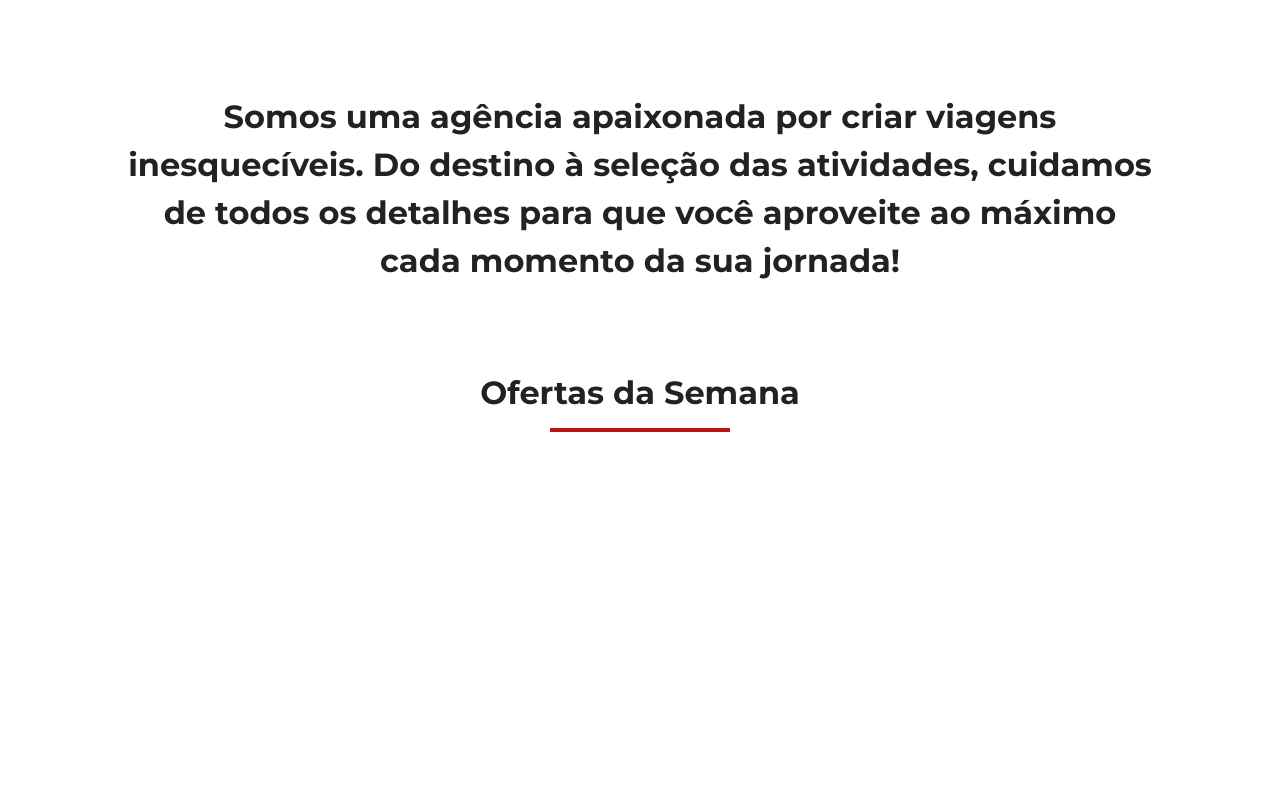
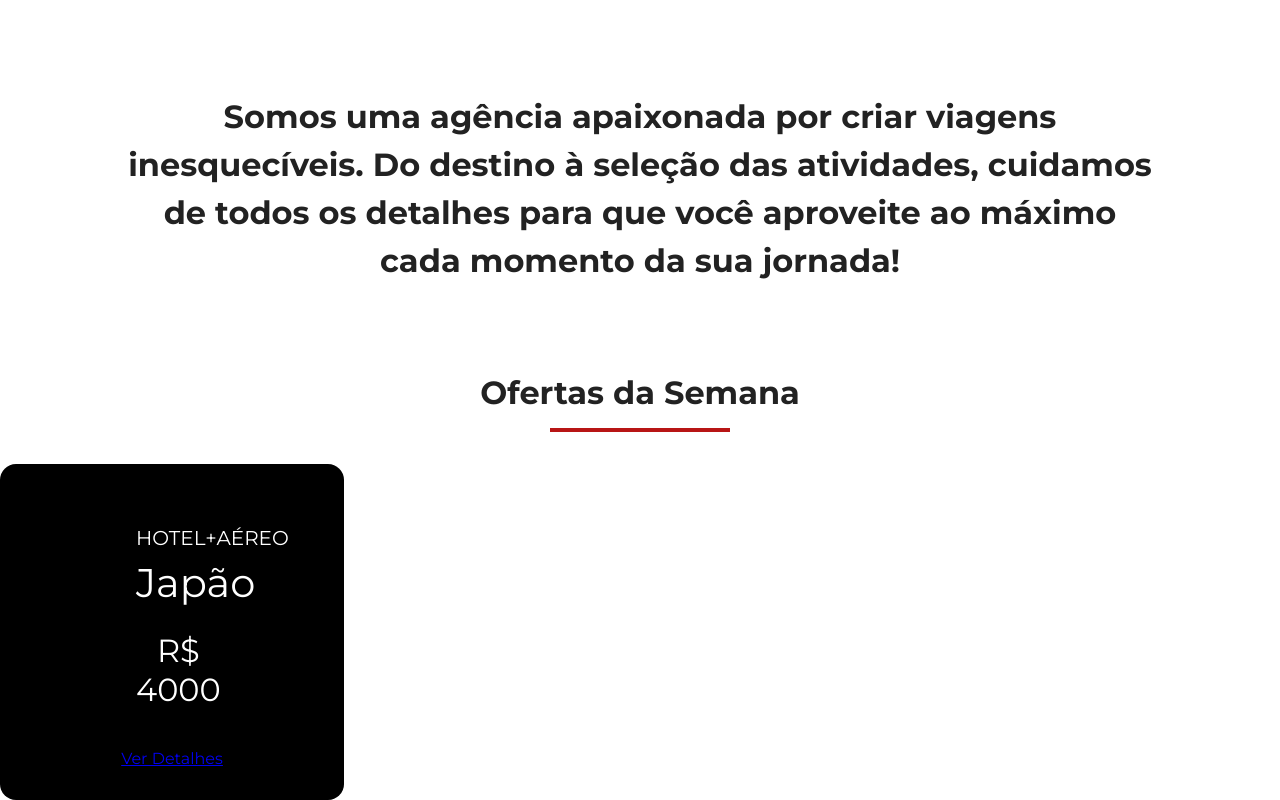
Before and after one commit to fabianomatiasf/jornada-viagens, a plain HTML site: page index.html in a window 1280 px wide. Shown: the part 755-1555 px from the top of the page. Before the commit the page ends 1219 px from the top, so only its background shows below. Drawn offline with Linux system fonts and the light colour scheme.

Commit message:
Adicionando offers no css

```diff
--- a/css/offers.css
+++ b/css/offers.css
@@ -0,0 +1,32 @@
+.card {
+  color: var(--text-secondary-color);
+  background-color: black;
+  width: 312px;
+  height: 288px;
+  padding: 24px 16px;
+  border-radius: 16px;
+  text-align: center;
+}
+
+.card header {
+  display: block;
+  background-color: transparent ;
+  position: static;
+  box-sizing: border-box;
+}
+
+.card header p {
+    font-size: 20px;
+    font-weight: var(--text-weight) ;
+}
+
+.card header h3 {
+    font-size: 40px;
+    font-weight: var(--text-weight) ;
+    margin: 8px 0 0;
+}
+.card header span {
+    font-size: 32px;
+    margin-top: 24px;
+    display: inline-block;
+}
--- a/index.html
+++ b/index.html
@@ -58,7 +58,21 @@
     <section class="offers">
       <div class="section-title">
         <h2>Ofertas da Semana</h2>
-        <hr>
+        <hr />
+      </div>
+      <div class="offers-cards">
+        <article class="card">
+          <header>
+            <p>HOTEL+AÉREO</p>
+            <h3>
+              Japão <br />
+              <span>R$ 4000</span>
+            </h3>
+          </header>
+          <footer>
+            <a href="#" class="button">Ver Detalhes</a>
+          </footer>
+        </article>
       </div>
     </section>
   </body>
```
